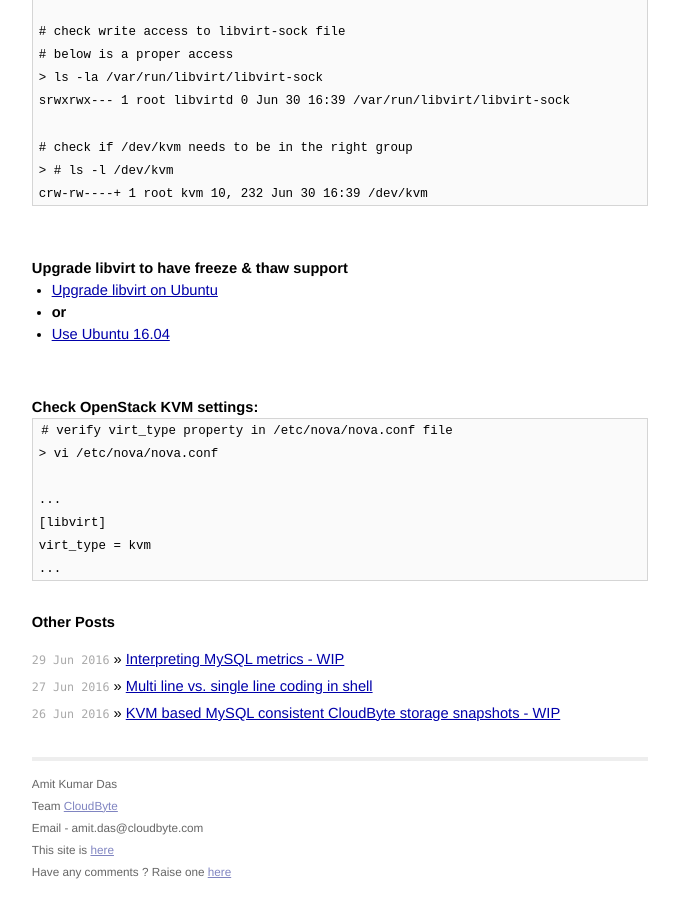
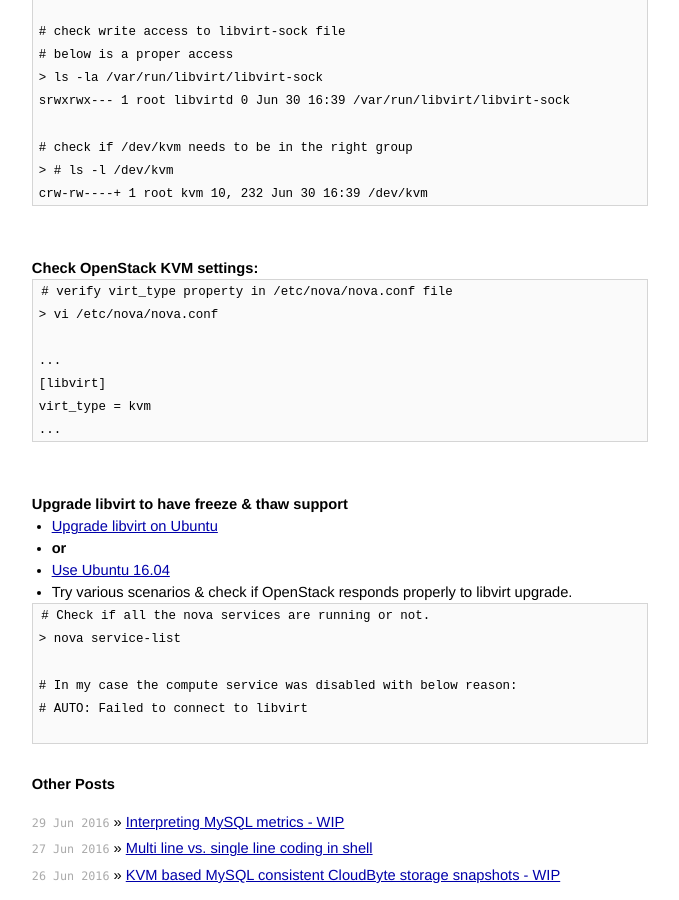
Before and after one commit to AmitKumarDas/amitkumardas.github.io, a Jekyll site: the page built from _posts/2016-04-09-kvm-based-crash-consistent-cloudbyte-storage-snapshots.md, in a window 1280 px wide and 900 px high, scrolled down 2198 px. Shown: the whole window, without its empty margins (300-979 px from the left). Built offline with Jekyll 4.4.1, drawn with Linux system fonts in a browser that asks for light colours.

Commit message:
Update 2016-04-09-kvm-based-crash-consistent-cloudbyte-storage-snapshots.md

````diff
--- a/_posts/2016-04-09-kvm-based-crash-consistent-cloudbyte-storage-snapshots.md
+++ b/_posts/2016-04-09-kvm-based-crash-consistent-cloudbyte-storage-snapshots.md
@@ -129,14 +129,6 @@
 
 <br />
 
-### Upgrade libvirt to have freeze & thaw support
-
-- [Upgrade libvirt on Ubuntu](http://nolimitsdesigns.com/game-design/ubuntu-14-04-libvirt-compile-and-install/)
-- __or__
-- [Use Ubuntu 16.04](https://wiki.openstack.org/wiki/LibvirtDistroSupportMatrix)
-
-<br />
-
 ### Check OpenStack KVM settings:
 
 ```
@@ -148,3 +140,21 @@
 virt_type = kvm
 ...
 ```
+
+<br />
+
+### Upgrade libvirt to have freeze & thaw support
+
+- [Upgrade libvirt on Ubuntu](http://nolimitsdesigns.com/game-design/ubuntu-14-04-libvirt-compile-and-install/)
+- __or__
+- [Use Ubuntu 16.04](https://wiki.openstack.org/wiki/LibvirtDistroSupportMatrix)
+- Try various scenarios & check if OpenStack responds properly to libvirt upgrade.
+
+```
+# Check if all the nova services are running or not.
+> nova service-list
+
+# In my case the compute service was disabled with below reason:
+# AUTO: Failed to connect to libvirt
+
+```
````
